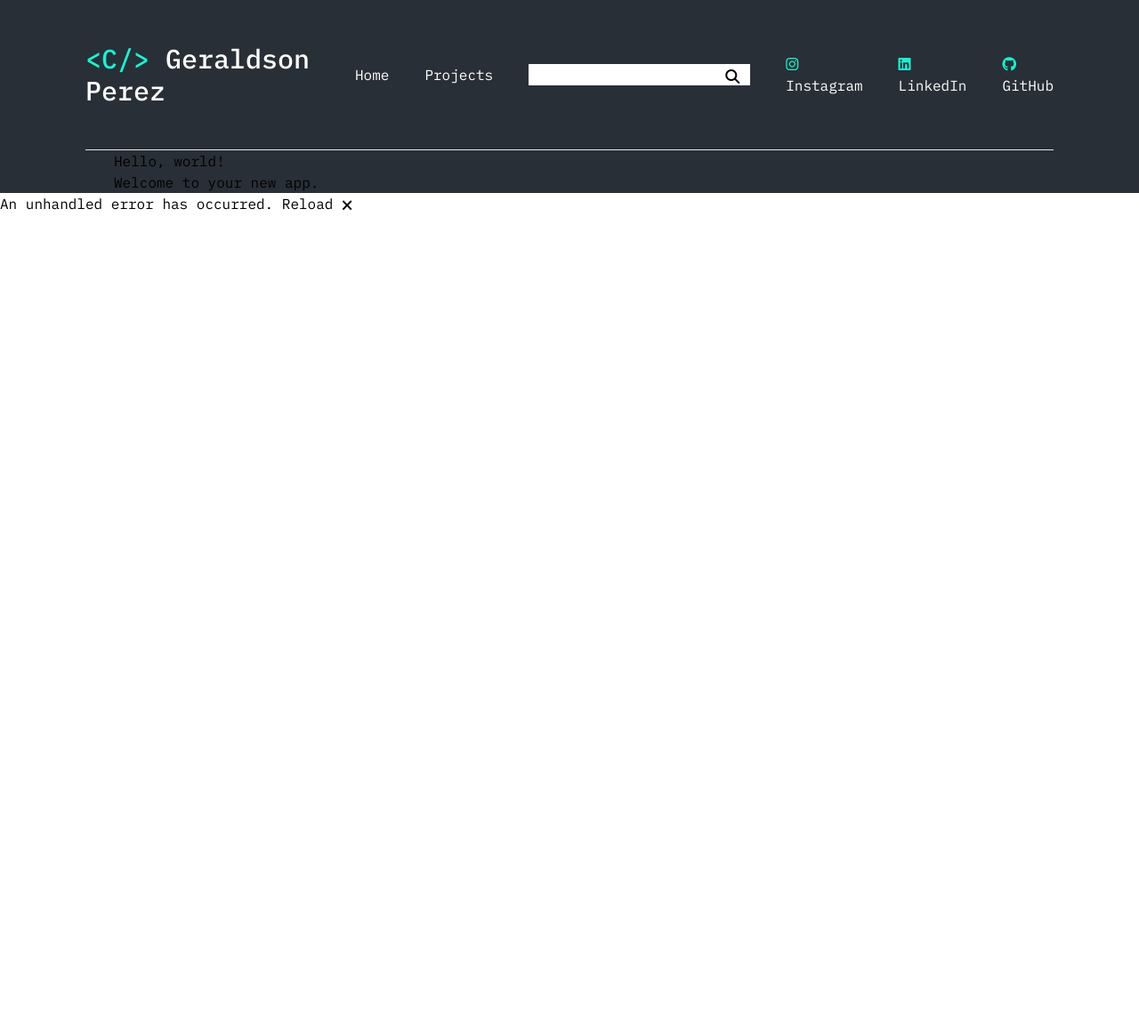
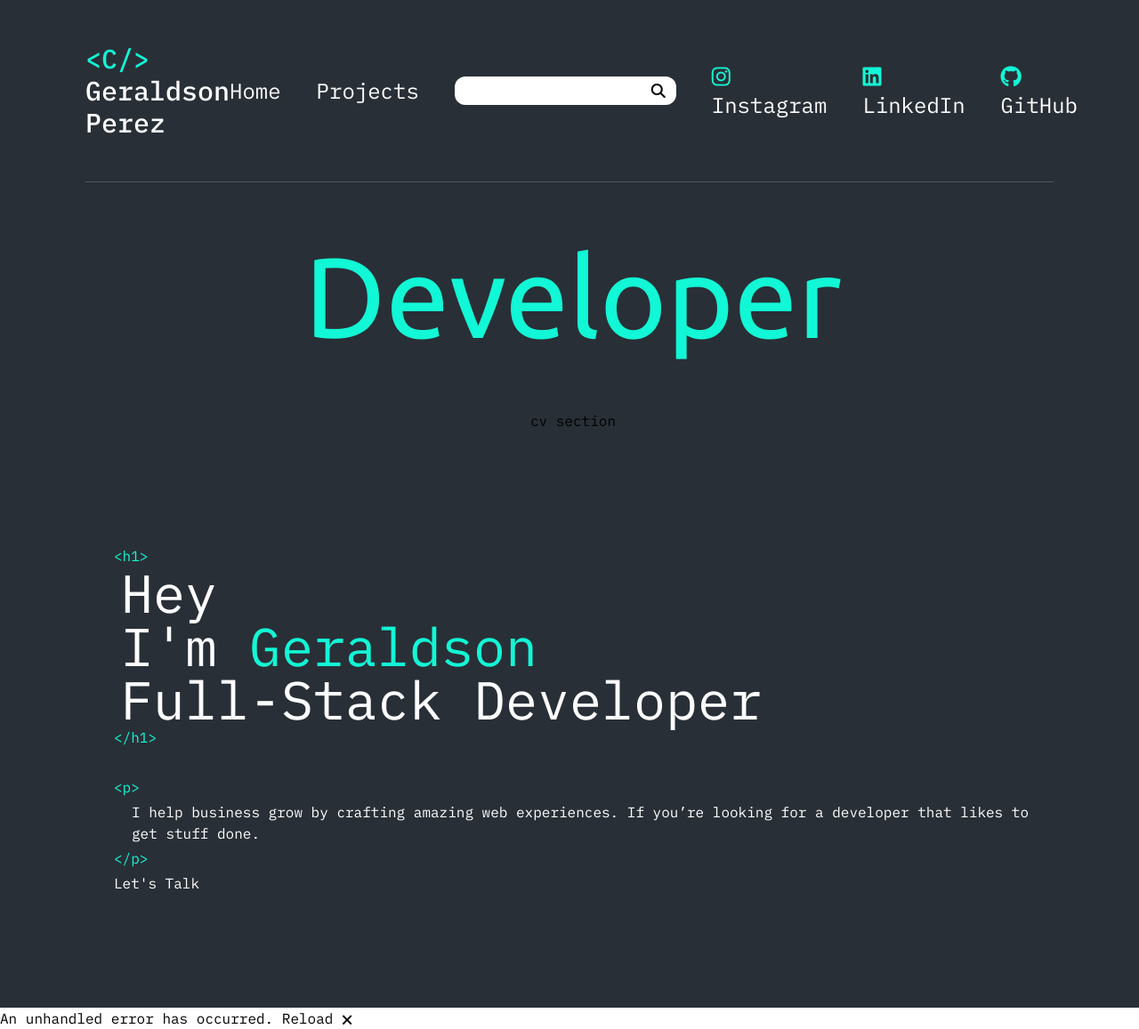
Before and after one commit to Geraldsonp/MyPortafolio, an ASP.NET Core app: page / in a window 1280 px wide. Shown: the whole page at 89% size. Before the commit the page ends 236 px from the top, so only its background shows below. Run offline with ASP.NET Core 8, Linux system fonts and the light colour scheme; style sheets or scripts are compiled from the project's sources.

Commit message:
Add HeroSection component to Home page

```diff
--- /dev/null
+++ b/Components/HeroSection.razor
@@ -0,0 +1,33 @@
+<div class="flex justify-center flex-col gap-16 pt-16 py-32 pb-32">
+
+	<h1 class="font-Ubuntu text-9xl capitalize text-Brand1 text-center">Developer</h1>
+
+	<div class="flex gap-32 justify-center items-center content-center flex-wrap">
+		<div>
+			cv section
+		</div>
+		<div class="text-white flex flex-col gap-8">
+			<div>
+				<span class="text-Brand1">&lt;h1&gt;</span>
+				<div class="text-6xl px-2">
+					<h1>Hey</h1>
+					<h1>I'm <span class="text-Brand1">Geraldson</span></h1>
+					<h1>Full-Stack Developer</h1>
+				</div>
+				<span class="text-Brand1">&lt;/h1&gt;</span>
+			</div>
+			<div class="flex flex-col gap-1">
+				<span class="text-Brand1">&lt;p&gt;</span>
+				<p class="pl-5">I help business grow by crafting amazing web experiences. If you’re looking for a
+					developer that likes to get stuff done.</p>
+				<span class="text-Brand1">&lt;/p&gt;</span>
+				<a href="#">Let's Talk <i class="fa fa-mail"></i></a>
+			</div>
+		</div>
+	</div>
+</div>
+
+
+@code {
+
+}
--- a/Pages/Home.razor
+++ b/Pages/Home.razor
@@ -1,7 +1,3 @@
 @page "/"
 
-<PageTitle>Home</PageTitle>
-
-<h1>Hello, world!</h1>
-
-Welcome to your new app.
+<HeroSection />
--- a/_Imports.razor
+++ b/_Imports.razor
@@ -8,3 +8,4 @@
 @using Microsoft.JSInterop
 @using MyPortafolio
 @using MyPortafolio.Layout
+@using MyPortafolio.Components
--- a/wwwroot/css/app.css
+++ b/wwwroot/css/app.css
@@ -588,12 +568,32 @@
   display: table;
 }
 
+.w-full{
+  width: 100%;
+}
+
+.grow{
+  flex-grow: 1;
+}
+
 .flex-col{
   flex-direction: column;
 }
 
+.flex-wrap{
+  flex-wrap: wrap;
+}
+
+.content-center{
+  align-content: center;
+}
+
 .items-center{
   align-items: center;
+}
+
+.justify-center{
+  justify-content: center;
 }
 
 .justify-between{
@@ -604,12 +604,50 @@
   gap: 2.5rem;
 }
 
+.gap-16{
+  gap: 4rem;
+}
+
+.gap-32{
+  gap: 8rem;
+}
+
+.gap-8{
+  gap: 2rem;
+}
+
+.gap-4{
+  gap: 1rem;
+}
+
+.gap-2{
+  gap: 0.5rem;
+}
+
+.gap-1{
+  gap: 0.25rem;
+}
+
 .self-stretch{
   align-self: stretch;
 }
 
 .rounded-lg{
   border-radius: 0.5rem;
+}
+
+.rounded-xl{
+  border-radius: 0.75rem;
+}
+
+.border-gray-700{
+  --tw-border-opacity: 1;
+  border-color: rgb(55 65 81 / var(--tw-border-opacity));
+}
+
+.border-gray-600{
+  --tw-border-opacity: 1;
+  border-color: rgb(75 85 99 / var(--tw-border-opacity));
 }
 
 .bg-BG1{
@@ -632,25 +670,52 @@
   padding-bottom: 3rem;
 }
 
-.px-3{
-  padding-left: 0.75rem;
-  padding-right: 0.75rem;
+.py-2{
+  padding-top: 0.5rem;
+  padding-bottom: 0.5rem;
 }
 
-.ps-4{
-  padding-inline-start: 1rem;
+.py-1{
+  padding-top: 0.25rem;
+  padding-bottom: 0.25rem;
+}
+
+.py-32{
+  padding-top: 8rem;
+  padding-bottom: 8rem;
+}
+
+.px-2{
+  padding-left: 0.5rem;
+  padding-right: 0.5rem;
 }
 
 .pl-3{
   padding-left: 0.75rem;
 }
 
-.pr-6{
-  padding-right: 1.5rem;
+.pr-8{
+  padding-right: 2rem;
 }
 
-.pr-8{
-  padding-right: 2rem;
+.pt-16{
+  padding-top: 4rem;
+}
+
+.pb-32{
+  padding-bottom: 8rem;
+}
+
+.pl-5{
+  padding-left: 1.25rem;
+}
+
+.text-center{
+  text-align: center;
+}
+
+.font-Ubuntu{
+  font-family: Ubuntu, sans- serif;
 }
 
 .text-3xl{
@@ -658,8 +723,32 @@
   line-height: 2.25rem;
 }
 
+.text-2xl{
+  font-size: 1.5rem;
+  line-height: 2rem;
+}
+
+.text-base{
+  font-size: 1rem;
+  line-height: 1.5rem;
+}
+
+.text-9xl{
+  font-size: 8rem;
+  line-height: 1;
+}
+
+.text-6xl{
+  font-size: 3.75rem;
+  line-height: 1;
+}
+
 .font-medium{
   font-weight: 500;
+}
+
+.capitalize{
+  text-transform: capitalize;
 }
 
 .text-Brand1{
```
Also changed, not shown: other parts of wwwroot/css/app.css (+17 -22 lines), package-lock.json.
